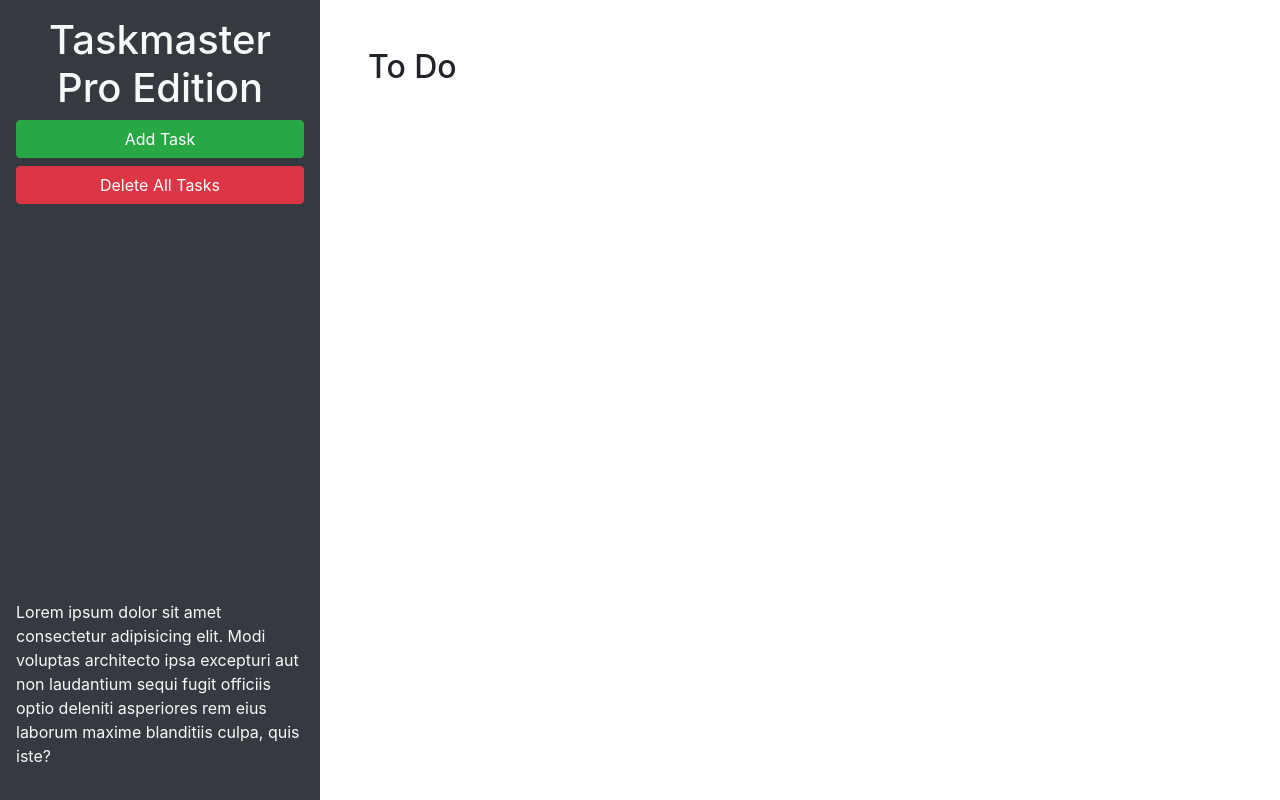
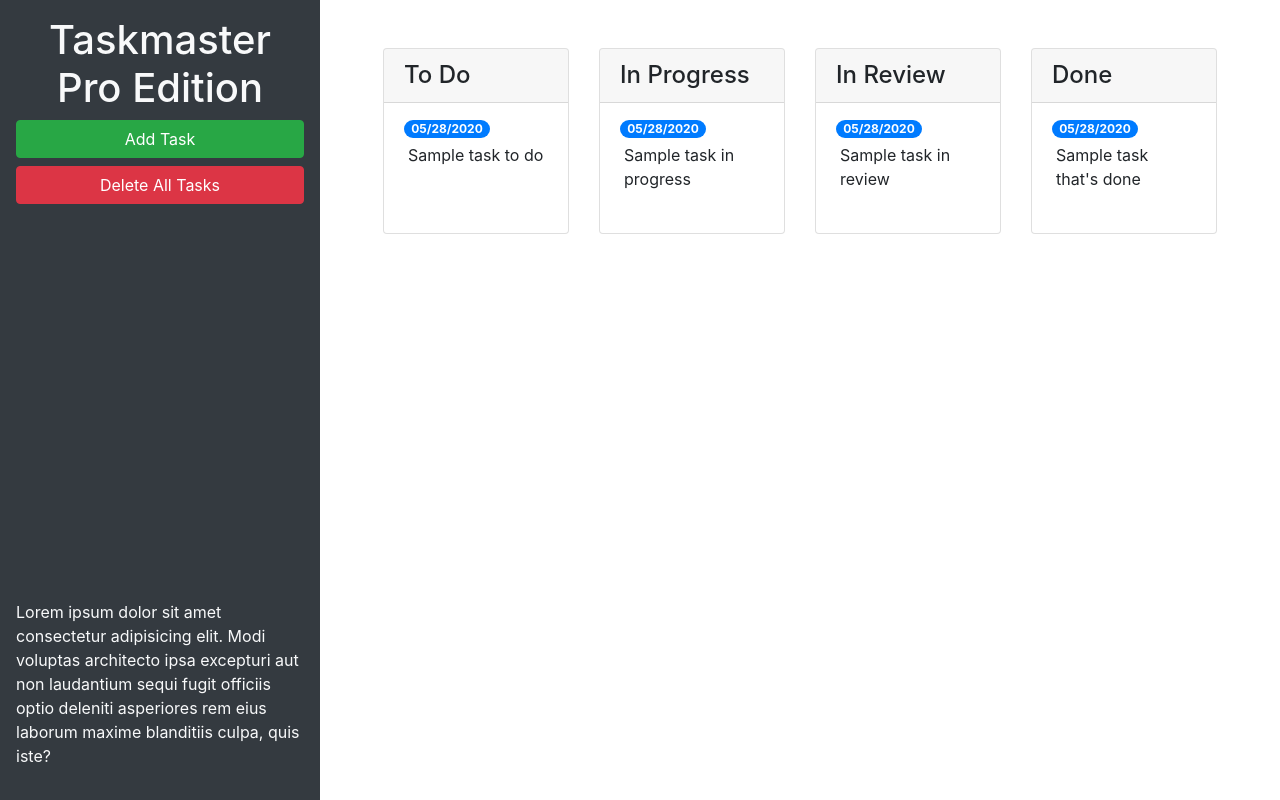
Before and after one commit to phungple/taskmaster-pro2.0, a plain HTML site: page index.html in a window 1280 px wide. Drawn offline with nearby package versions, Linux system fonts and the light colour scheme.

Commit message:
add bootstrap components

```diff
--- a/index.html
+++ b/index.html
@@ -24,14 +24,78 @@
       </p>
     </header>
     <main class="col-12 col-lg-9">
-      <div class="m-5">
-        <h2>To Do</h2>
-        <ul id="list-toDo" class="list-group"> </ul>
+      <div class="m-5 row justify-content-around">
+        <!-- todo start -->
+        <div class="col-12 col-md-6 col-xl-3 mb-3">
+          <div class="card">
+            <h4 class="card-header">
+              To Do
+            </h4>
+            <ul id="list-toDo" class="list-group list-group-flush">
+              <li class="list-group-item">
+                <span class="badge badge-primary badge-pill">05/28/2020</span>
+                <p class="m-1">Sample task to do</p>
+              </li>
+            </ul>
+          </div>
+        </div>
+        <!-- todo end -->
+
+        <!-- in progress start -->
+        <div class="col-12 col-md-6 col-xl-3 mb-3">
+          <div class="card">
+            <h4 class="card-header">
+              In Progress
+            </h4>
+            <ul id="list-inProgress" class="list-group list-group-flush">
+              <li class="list-group-item">
+                <span class="badge badge-primary badge-pill">05/28/2020</span>
+                <p class="m-1">Sample task in progress</p>
+              </li>
+            </ul>
+          </div>
+        </div>
+        <!-- in progress end -->
+
+        <!-- in review start -->
+        <div class="col-12 col-md-6 col-xl-3 mb-3">
+          <div class="card">
+            <h4 class="card-header">
+              In Review
+            </h4>
+            <ul id="list-inReview" class="list-group list-group-flush">
+              <li class="list-group-item">
+                <span class="badge badge-primary badge-pill">05/28/2020</span>
+                <p class="m-1">Sample task in review</p>
+              </li>
+            </ul>
+          </div>
+        </div>
+        <!-- in review end -->
+
+        <!-- done start -->
+        <div class="col-12 col-md-6 col-xl-3 mb-3">
+          <div class="card">
+            <h4 class="card-header">
+              Done
+            </h4>
+            <ul id="list-done" class="list-group list-group-flush">
+              <li class="list-group-item">
+                <span class="badge badge-primary badge-pill">05/28/2020</span>
+                <p class="m-1">Sample task that's done</p>
+              </li>
+            </ul>
+          </div>
+        </div>
+        <!-- done end -->
       </div>
     </main>
   </div>
 
   <!-- Modal -->
+  <!-- the file for the modal has an id attribute set to task-form-modal.
+    And the button that we can click to open the modal has a custom
+    data attribute called data-target set to #task-form-modal.-->
   <div class="modal fade" id="task-form-modal" tabindex="-1" role="dialog" aria-labelledby="task-form-modal"
     aria-hidden="true">
     <div class="modal-dialog modal-dialog-centered" role="document">
@@ -46,11 +110,11 @@
           <form>
             <div class="form-group">
               <label for="modalTaskDescription">Task description</label>
-              <textarea id="modalTaskDescription" rows="3"></textarea>
+              <textarea id="modalTaskDescription" rows="3" class="form-control"></textarea>
             </div>
             <div class="form-group">
               <label for="modalDueDate">Due date</label>
-              <input type="text" id="modalDueDate" placeholder="mm/dd/yyyy" autocomplete="off" />
+              <input type="text" class="form-control" id="modalDueDate" placeholder="mm/dd/yyyy" autocomplete="off" />
             </div>
           </form>
         </div>
@@ -62,6 +126,9 @@
     </div>
   </div>
 
+<!-- Bootstrap relies on jQuery and another library, called Popper, for some of its features, like opening a modal.
+  That's why at the bottom of the index.html file, the Bootstrap CDN's JavaScript file loads after the others.
+  It requires them to load before it loads its own code.-->
   <script src="https://cdnjs.cloudflare.com/ajax/libs/jquery/3.4.1/jquery.min.js"></script>
   <script src="https://cdnjs.cloudflare.com/ajax/libs/popper.js/1.15.0/umd/popper.min.js"></script>
   <script src="https://cdnjs.cloudflare.com/ajax/libs/twitter-bootstrap/4.3.1/js/bootstrap.min.js"></script>
```
